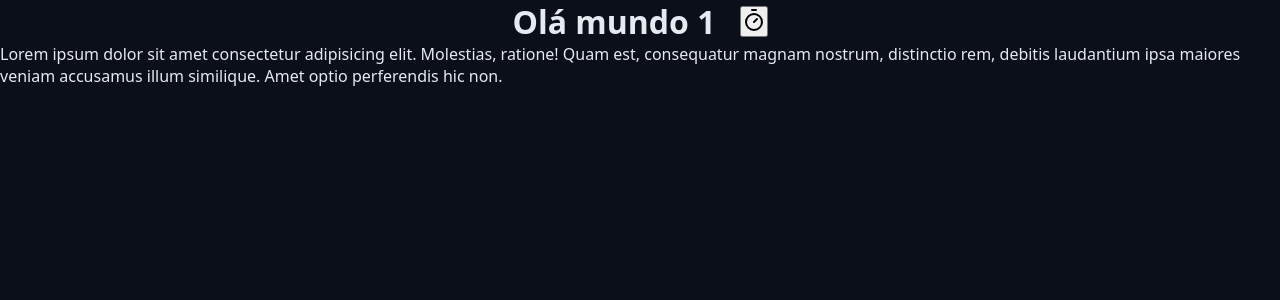
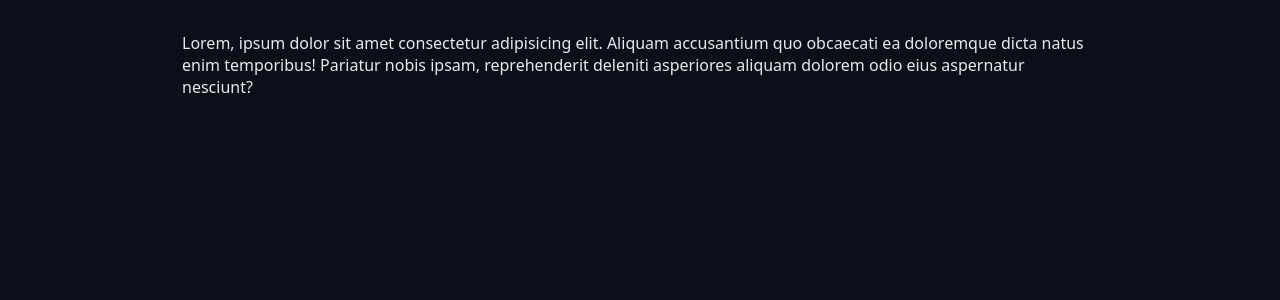
Before and after one commit to DIANAMOTTA/chronos-pomodoro, a React (Vite) app: page / in a window 1280 px wide. Shown: the top 300 px of the page. Built offline with nearby package versions, Linux system fonts and the light colour scheme.

Commit message:
Criada a Estrutura HTML e CSS para cada seção do site

```diff
--- a/src/App.tsx
+++ b/src/App.tsx
@@ -1,22 +1,22 @@
-import { Heading } from './components/Heading';  //importou automaticamente a função Heading
-
 import './styles/theme.css'
 import './styles/global.css'
-import { TimerIcon } from 'lucide-react';
+
 
 export function App () {  //componente função
-    return (
-        <>
-    <Heading>
-    Olá mundo 1
-    <button>
-        <TimerIcon />
-    </button>
-    </Heading>
-    <p>Lorem ipsum dolor sit amet consectetur adipisicing elit. Molestias, ratione! Quam est, consequatur magnam nostrum,
-       distinctio rem, debitis laudantium ipsa maiores veniam accusamus illum similique. Amet optio perferendis hic non.
-    </p>
-    </>
-    ); //que retorna um elemento jsx, <> react fragment
+    return <>
+        <div className="container">
+            <div className="content">
+            <section>
+                Lorem, ipsum dolor sit amet consectetur adipisicing elit. Aliquam accusantium quo obcaecati ea
+                doloremque dicta natus enim temporibus! Pariatur nobis ipsam, reprehenderit deleniti asperiores
+                aliquam dolorem odio eius aspernatur nesciunt?
+            </section>
+            </div>
+        </div>
+
+
+
+    </> ; //que retorna um elemento jsx, <> react fragment
+
 
 }
--- a/src/styles/global.css
+++ b/src/styles/global.css
@@ -24,3 +24,18 @@ body {
 
     color: var(--text-default);  /* Cor padrão do texto, também definida no tema (usualmente clara, para contraste com fundo escuro) */
 }
+
+.container-fluid {
+   max-width: auto; /* Largura máxima do contêiner */
+}
+
+.container {
+    max-width: 98rem; /* Largura máxima do contêiner principal */
+    margin: 0 auto; /* Centraliza o contêiner horizontalmente */
+}
+
+.content {
+    margin: 3.2rem; /* Margem superior e inferior do conteúdo principal */
+
+
+}
```
